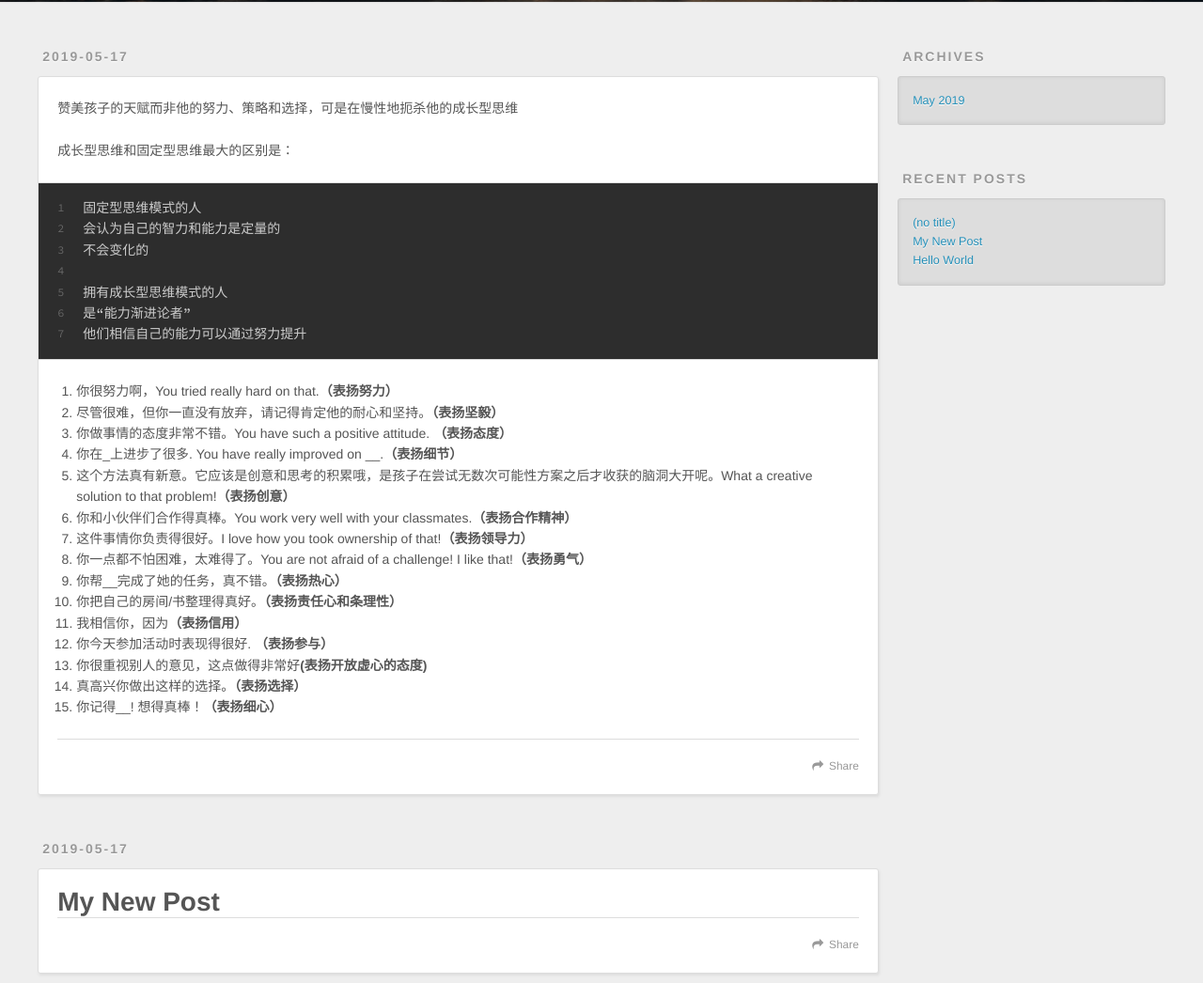
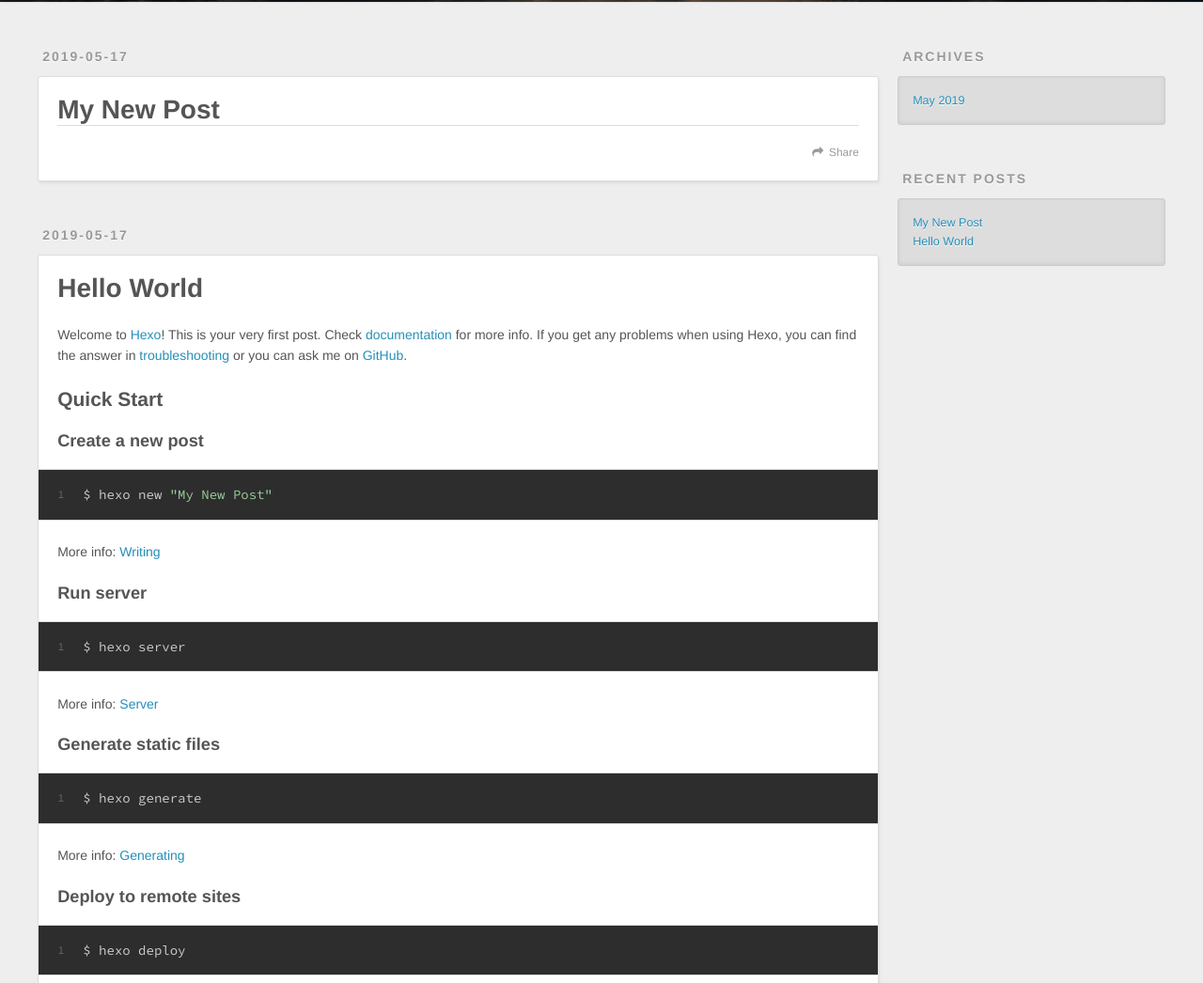
Before and after one commit to oliversegal6/oliversegal.github.io, a plain HTML site: page index.html in a window 1280 px wide. Shown: the part 298-1344 px from the top of the page at 94% size. Drawn offline with nearby package versions, Linux system fonts and the light colour scheme.

Commit message:
Site updated: 2019-05-17 22:48:26

```diff
--- a/index.html
+++ b/index.html
@@ -62,52 +62,6 @@
       <div class="outer">
         <section id="main">
 
-    <article id="post-15种语境鼓励孩子" class="article article-type-post" itemscope itemprop="blogPost">
-  <div class="article-meta">
-    <a href="/2019/05/17/15种语境鼓励孩子/" class="article-date">
-  <time datetime="2019-05-17T14:09:42.135Z" itemprop="datePublished">2019-05-17</time>
-</a>
-
-  </div>
-  <div class="article-inner">
-
-
-    <div class="article-entry" itemprop="articleBody">
-
-        <p>赞美孩子的天赋而非他的努力、策略和选择，可是在慢性地扼杀他的成长型思维</p>
-<p>成长型思维和固定型思维最大的区别是：</p>
-<figure class="highlight plain"><table><tr><td class="gutter"><pre><span class="line">1</span><br><span class="line">2</span><br><span class="line">3</span><br><span class="line">4</span><br><span class="line">5</span><br><span class="line">6</span><br><span class="line">7</span><br></pre></td><td class="code"><pre><span class="line">固定型思维模式的人</span><br><span class="line">会认为自己的智力和能力是定量的</span><br><span class="line">不会变化的</span><br><span class="line"></span><br><span class="line">拥有成长型思维模式的人</span><br><span class="line">是“能力渐进论者”</span><br><span class="line">他们相信自己的能力可以通过努力提升</span><br></pre></td></tr></table></figure>
-<ol>
-<li>你很努力啊，You tried really hard on that.<strong>（表扬努力）</strong></li>
-<li>尽管很难，但你一直没有放弃，请记得肯定他的耐心和坚持。<strong>（表扬坚毅）</strong></li>
-<li>你做事情的态度非常不错。You have such a positive attitude. <strong>（表扬态度）</strong></li>
-<li>你在_上进步了很多. You have really improved on __.<strong>（表扬细节）</strong></li>
-<li>这个方法真有新意。它应该是创意和思考的积累哦，是孩子在尝试无数次可能性方案之后才收获的脑洞大开呢。What a creative solution to that problem!<strong>（表扬创意）</strong></li>
-<li>你和小伙伴们合作得真棒。You work very well with your classmates.<strong>（表扬合作精神）</strong></li>
-<li>这件事情你负责得很好。I love how you took ownership of that!<strong>（表扬领导力）</strong></li>
-<li>你一点都不怕困难，太难得了。You are not afraid of a challenge! I like that!<strong>（表扬勇气）</strong></li>
-<li>你帮__完成了她的任务，真不错。<strong>（表扬热心）</strong></li>
-<li>你把自己的房间/书整理得真好。<strong>（表扬责任心和条理性）</strong></li>
-<li>我相信你，因为<strong>（表扬信用）</strong></li>
-<li>你今天参加活动时表现得很好. <strong>（表扬参与）</strong></li>
-<li>你很重视别人的意见，这点做得非常好<strong>(表扬开放虚心的态度)</strong></li>
-<li>真高兴你做出这样的选择。<strong>（表扬选择）</strong></li>
-<li>你记得__! 想得真棒！<strong>（表扬细心）</strong></li>
-</ol>
-
-
-    </div>
-    <footer class="article-footer">
-      <a data-url="http://yoursite.com/2019/05/17/15种语境鼓励孩子/" data-id="cjvs72t8g0000f8tmx2tx712d" class="article-share-link">Share</a>
-
-
-    </footer>
-  </div>
-
-</article>
-
-
-
     <article id="post-My-New-Post" class="article article-type-post" itemscope itemprop="blogPost">
   <div class="article-meta">
     <a href="/2019/05/17/My-New-Post/" class="article-date">
@@ -134,7 +88,7 @@
 
     </div>
     <footer class="article-footer">
-      <a data-url="http://yoursite.com/2019/05/17/My-New-Post/" data-id="cjvs72t8n0002f8tmhxkmoo6c" class="article-share-link">Share</a>
+      <a data-url="http://yoursite.com/2019/05/17/My-New-Post/" data-id="cjvs7603t00010wtm801y0uoe" class="article-share-link">Share</a>
 
 
     </footer>
@@ -179,7 +133,7 @@
 
     </div>
     <footer class="article-footer">
-      <a data-url="http://yoursite.com/2019/05/17/hello-world/" data-id="cjvs72t8l0001f8tmu2k3lwqs" class="article-share-link">Share</a>
+      <a data-url="http://yoursite.com/2019/05/17/hello-world/" data-id="cjvs7603z00030wtm0y4dwu3j" class="article-share-link">Share</a>
 
 
     </footer>
@@ -217,10 +171,6 @@
     <h3 class="widget-title">Recent Posts</h3>
     <div class="widget">
       <ul>
-
-          <li>
-            <a href="/2019/05/17/15种语境鼓励孩子/">(no title)</a>
-          </li>
 
           <li>
             <a href="/2019/05/17/My-New-Post/">My New Post</a>
```
Also changed, not shown: 15种语境鼓励孩子.html (renamed from 2019/05/17/15种语境鼓励孩子/index.html, +6 -20 lines), 2019/05/17/My-New-Post/index.html (+1 -14 lines), 2019/05/17/hello-world/index.html (+1 -5 lines), archives/2019/05/index.html (+0 -17 lines), archives/2019/index.html (+0 -17 lines), archives/index.html (+0 -17 lines).
